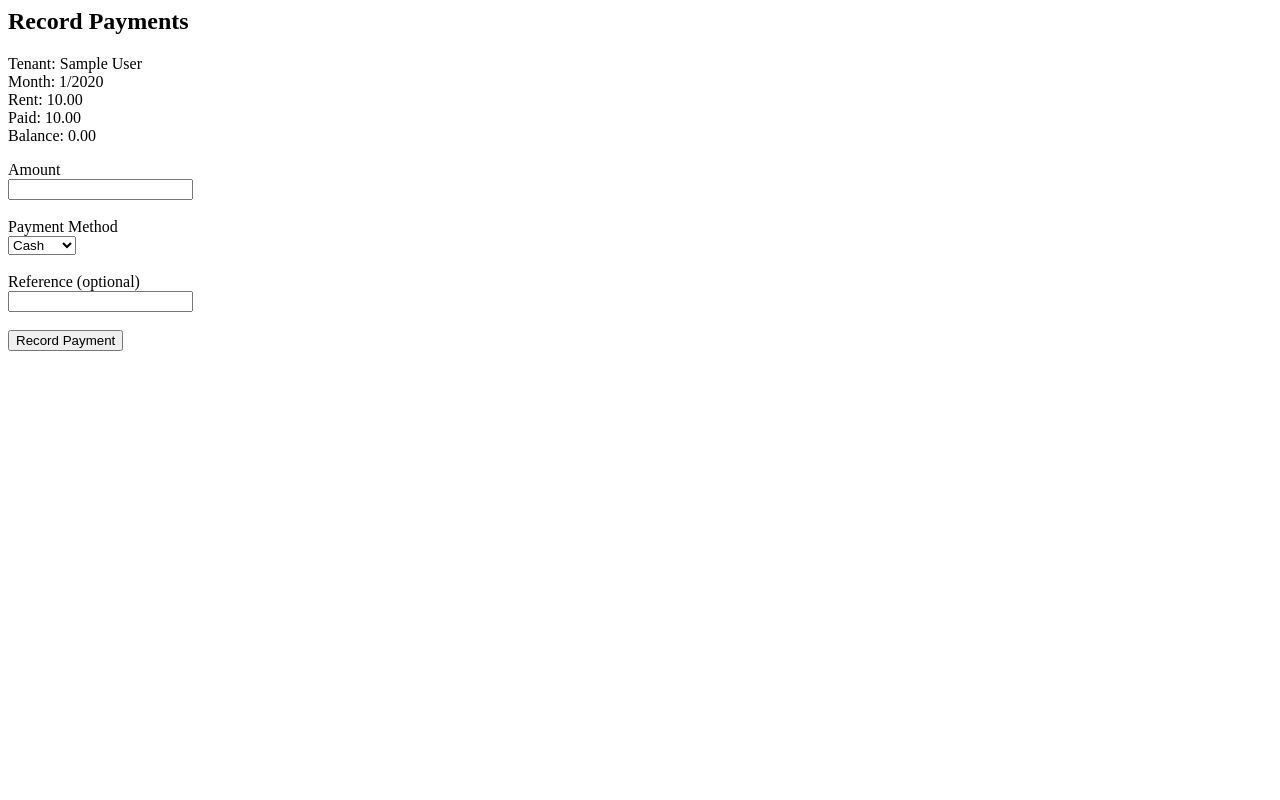
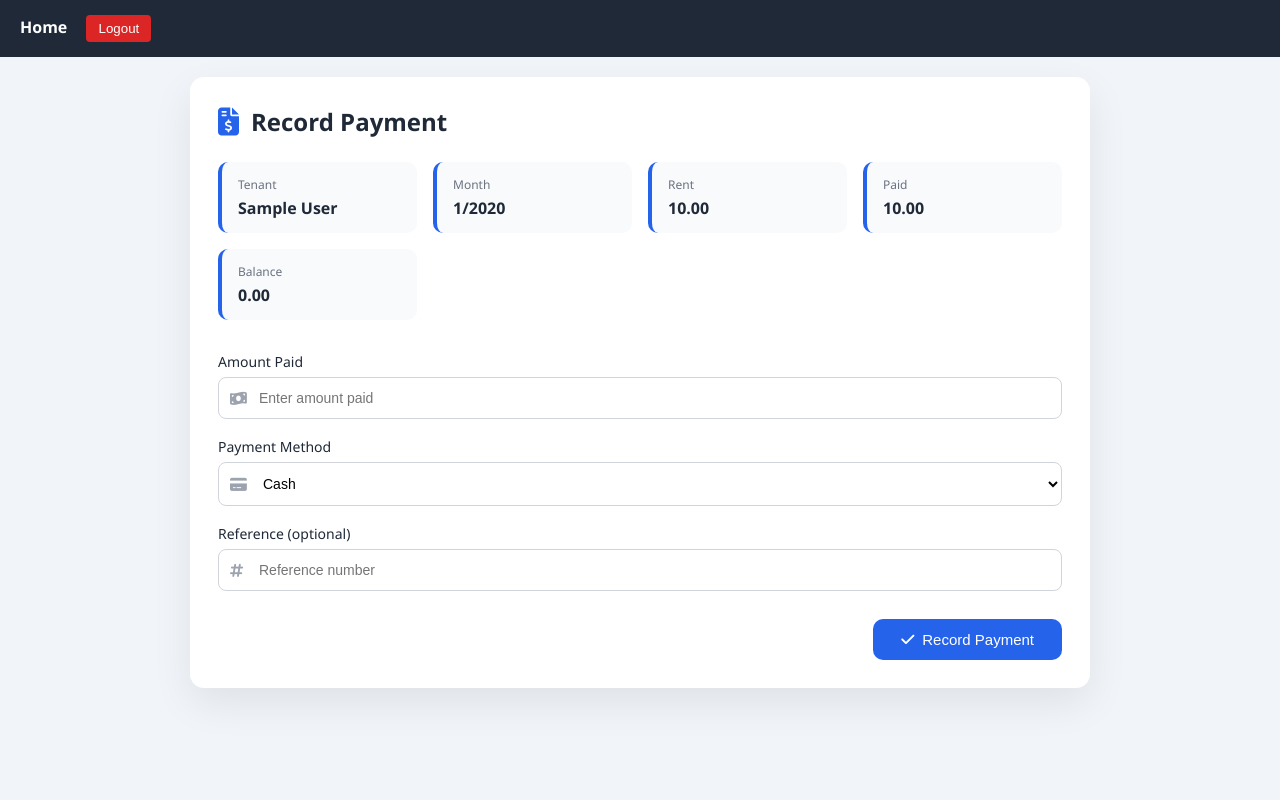
Before and after one commit to LAFlame694/Landlord-Management-System, a Django app: page /payments/rent-record/1/pay in a window 1280 px wide. Run offline with Django 5.2, Linux system fonts and the light colour scheme; a user stored in the database is signed in; tables that the repository leaves empty hold one stand-in row (values such as "Sample post").

Commit message:
modified record_payment UI

```diff
--- a/properties/views.py
+++ b/properties/views.py
@@ -150,7 +150,7 @@ def apartment_create(request):
     else:
         form = ApartmentForm()
 
-    return render(request, 'properties/apartment_form.html', {
+    return render(request, 'properties/apartment_edit_form.html', {
         'form': form
     })
 
--- /dev/null
+++ b/static/payments/css/record_payment.css
@@ -0,0 +1,147 @@
+* {
+    box-sizing: border-box;
+    margin: 0;
+    padding: 0;
+}
+
+body {
+    font-family: "Segoe UI", system-ui, sans-serif;
+    background: #f1f5f9;
+    color: #1f2937;
+}
+
+/* ---------- MAIN CARD ---------- */
+.card {
+    max-width: 900px;
+    margin: auto;
+    background: #ffffff;
+    border-radius: 14px;
+    box-shadow: 0 15px 40px rgba(0, 0, 0, 0.08);
+    padding: 28px;
+}
+
+/* ---------- HEADER ---------- */
+.card-header {
+    display: flex;
+    align-items: center;
+    gap: 12px;
+    margin-bottom: 24px;
+}
+
+.card-header i {
+    font-size: 28px;
+    color: #2563eb;
+}
+
+.card-header h1 {
+    font-size: 24px;
+    font-weight: 600;
+}
+
+/* ---------- INFO GRID ---------- */
+.info-grid {
+    display: grid;
+    grid-template-columns: repeat(auto-fit, minmax(180px, 1fr));
+    gap: 16px;
+    margin-bottom: 32px;
+}
+
+.info-box {
+    background: #f8fafc;
+    border-radius: 10px;
+    padding: 14px 16px;
+    border-left: 4px solid #2563eb;
+}
+
+.info-box span {
+    font-size: 12px;
+    color: #6b7280;
+    display: block;
+    margin-bottom: 4px;
+}
+
+.info-box strong {
+    font-size: 16px;
+}
+
+/* ---------- FORM ---------- */
+.form-section {
+    margin-top: 10px;
+}
+
+.form-group {
+    margin-bottom: 18px;
+}
+
+label {
+    display: block;
+    font-size: 14px;
+    margin-bottom: 6px;
+    font-weight: 500;
+}
+
+.input-field {
+    position: relative;
+    width: 100%;
+}
+
+.input-field i {
+    position: absolute;
+    top: 50%;
+    left: 12px;
+    transform: translateY(-50%);
+    color: #9ca3af;
+    font-size: 15px;
+}
+
+input,
+select {
+    width: 100%;
+    padding: 12px 12px 12px 40px;
+    border-radius: 8px;
+    border: 1px solid #d1d5db;
+    font-size: 14px;
+    outline: none;
+    background: #fff;
+}
+
+input:focus,
+select:focus {
+    border-color: #2563eb;
+}
+
+/* ---------- ACTIONS ---------- */
+.actions {
+    display: flex;
+    justify-content: flex-end;
+    margin-top: 28px;
+}
+
+.btn-primary {
+    background: #2563eb;
+    color: #ffffff;
+    border: none;
+    padding: 12px 28px;
+    border-radius: 10px;
+    font-size: 15px;
+    cursor: pointer;
+    display: inline-flex;
+    align-items: center;
+    gap: 8px;
+    transition: background 0.3s ease;
+}
+
+.btn-primary:hover {
+    background: #1e40af;
+}
+
+/* ---------- RESPONSIVE ---------- */
+@media (max-width: 480px) {
+    .card {
+        padding: 20px;
+    }
+
+    .card-header h1 {
+        font-size: 20px;
+    }
+}
--- a/templates/payments/record_payment.html
+++ b/templates/payments/record_payment.html
@@ -1,32 +1,91 @@
-<h2>Record Payments</h2>
+{% extends "base.html" %}
 
-<p>
-    Tenant: {{ rent_record.tenancy.tenant.full_name }} <br>
-    Month: {{ rent_record.month }}/{{ rent_record.year }} <br>
-    Rent: {{ rent_record.rent_amount }} <br>
-    Paid: {{ rent_record.total_paid }} <br>
-    Balance: {{ rent_record.balance }}
-</p>
+{% load static %}
 
-{% if error %}
-<p style="color: red;">{{ error }}</p>
-{% endif %}
+    {% block extra_css %}
+    <!-- Font Awesome -->
+    <link rel="stylesheet" href="https://cdnjs.cloudflare.com/ajax/libs/font-awesome/6.5.1/css/all.min.css">
+    <!-- CSS -->
+    <link rel="stylesheet" href="{% static 'payments/css/record_payment.css' %}">
+    {% endblock %}
 
-<form method="post">
-    {% csrf_token %}
+{% block content %}
+<div class="card">
 
-    <label>Amount</label><br>
-    <input type="number" step="0.01" name="amount" required><br><br>
+    <!-- Header -->
+    <div class="card-header">
+        <i class="fa-solid fa-file-invoice-dollar"></i>
+        <h1>Record Payment</h1>
+    </div>
 
-    <label>Payment Method</label> <br>
-    <select name="payment_method">
-        <option value="CASH">Cash</option>
-        <option value="MPESA">M-Pesa</option>
-        <option value="BANK">Bank</option>
-    </select><br><br>
+    <!-- Info Section -->
+    <div class="info-grid">
+        <div class="info-box">
+            <span>Tenant</span>
+            <strong>{{ rent_record.tenancy.tenant.full_name }}</strong>
+        </div>
 
-    <label>Reference (optional)</label><br>
-    <input type="text" name="reference"><br><br>
+        <div class="info-box">
+            <span>Month</span>
+            <strong>{{ rent_record.month }}/{{ rent_record.year }}</strong>
+        </div>
 
-    <button type="submit">Record Payment</button>
-</form>
+        <div class="info-box">
+            <span>Rent</span>
+            <strong>{{ rent_record.rent_amount }}</strong>
+        </div>
+
+        <div class="info-box">
+            <span>Paid</span>
+            <strong>{{ rent_record.total_paid }}</strong>
+        </div>
+
+        <div class="info-box">
+            <span>Balance</span>
+            <strong>{{ rent_record.balance }}</strong>
+        </div>
+    </div>
+
+    <!-- Form -->
+    <form class="form-section" method="post" action="">
+        {% csrf_token %}
+
+        <div class="form-group">
+            <label>Amount Paid</label>
+            <div class="input-field">
+                <i class="fa-solid fa-money-bill-wave"></i>
+                <input type="number" placeholder="Enter amount paid" name="amount" required>
+            </div>
+        </div>
+
+        <div class="form-group">
+            <label>Payment Method</label>
+            <div class="input-field">
+                <i class="fa-solid fa-credit-card"></i>
+                <select name="payment_method">
+                    <option value="CASH">Cash</option>
+                    <option value="MPESA">M-pesa</option>
+                    <option value="BANK">Bank</option>
+                </select>
+            </div>
+        </div>
+
+        <div class="form-group">
+            <label>Reference (optional)</label>
+            <div class="input-field">
+                <i class="fa-solid fa-hashtag"></i>
+                <input type="text" placeholder="Reference number" name="reference">
+            </div>
+        </div>
+
+        <div class="actions">
+            <button type="submit" class="btn-primary">
+                <i class="fa-solid fa-check"></i>
+                Record Payment
+            </button>
+        </div>
+
+    </form>
+
+</div>
+{% endblock %}
```
Also changed, not shown: trial.html (+59 -42 lines), try.html (+28 -3 lines), templates/properties/apartment_edit_form.html (line endings or trailing spaces).
